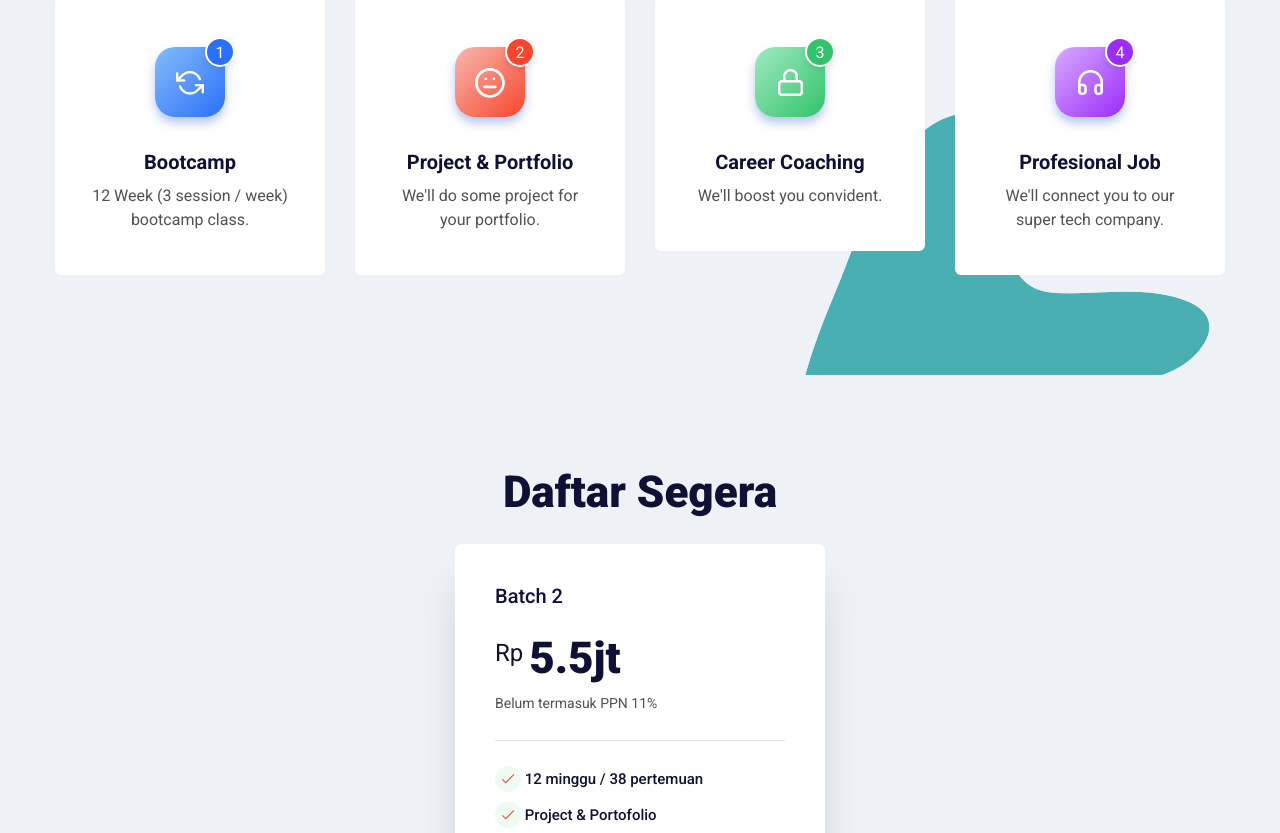
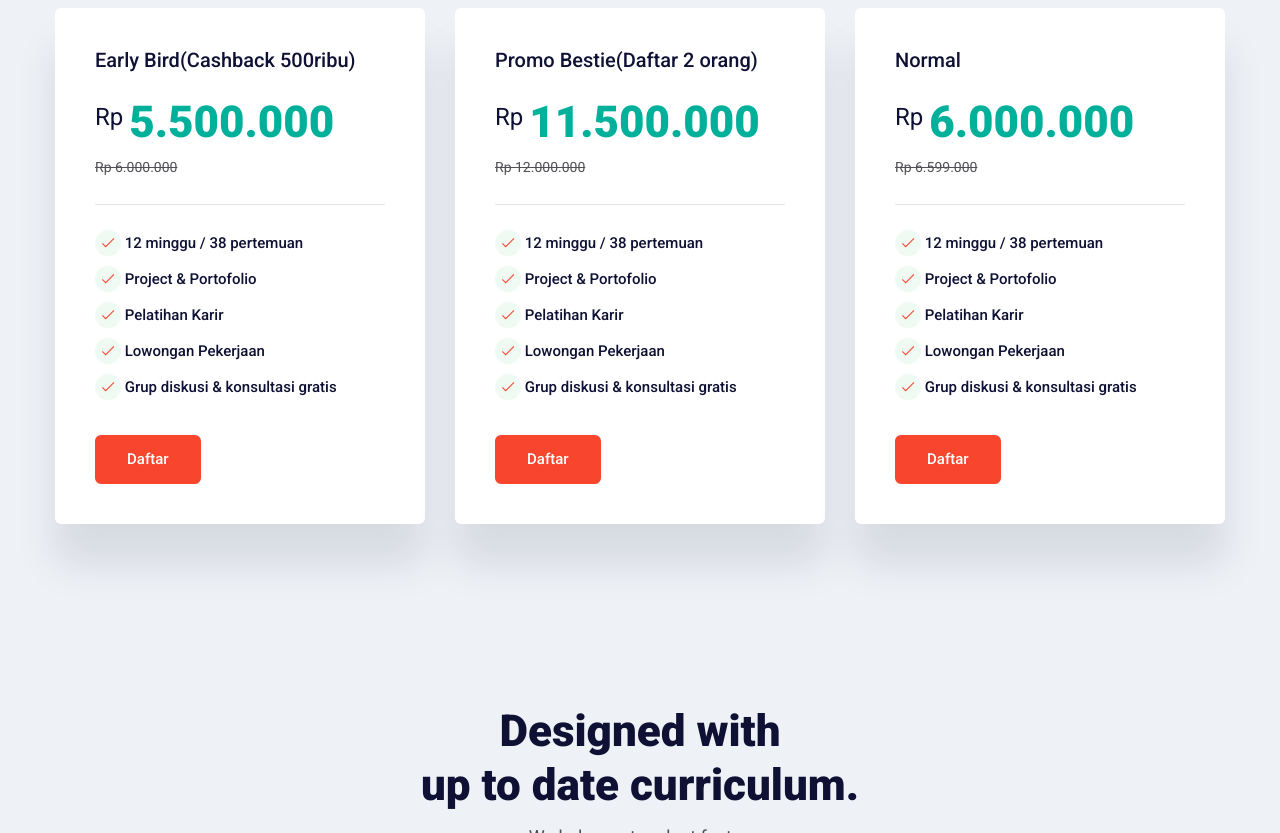
Before and after one commit to plmtmbnn/web-cooderu, a React (Create React App) app: page / in a window 1280 px wide. Shown: the part 927-1760 px from the top of the page. Built offline with nearby package versions, Linux system fonts and the light colour scheme.

Commit message:
fix pricing and img

```diff
--- a/src/assets/css/style.css
+++ b/src/assets/css/style.css
@@ -177,7 +177,7 @@
   width: 60px;
   height: 63px;
   bottom: 40px;
-  right: 80px;
+  left: 30px;
   cursor: pointer;
 }
 
--- a/src/components/HomeOne/PricingHomeOne.js
+++ b/src/components/HomeOne/PricingHomeOne.js
@@ -1,7 +1,4 @@
-import React, { useState } from 'react';
-
 function PricingHomeOne({ className }) {
-    const [toggleSwitch, setSwitchValue] = useState(true);
     return (
         <>
             <section className={`appie-pricing-area pt-90 pb-90 ${className || ''}`}>
@@ -9,96 +6,53 @@ function PricingHomeOne({ className }) {
                     <div className="row">
                         <div className="col-lg-12">
                             <div className="appie-section-title text-center">
-                                <h3 className="appie-title">Daftar Segera</h3>
+                                <h3 className="appie-title">Pendaftaran Batch 2</h3>
                                 <p hidden>Different layouts and styles for team sections.</p>
                             </div>
-                            <ul
-                                className="list-inline text-center switch-toggler-list"
-                                role="tablist"
-                                id="switch-toggle-tab"
-                                hidden
-                            >
-                                <li className={`month ${toggleSwitch ? 'active' : ''}`}>
-                                    <a href="#">Monthly</a>
-                                </li>
-                                <li>
-                                    <label
-                                        onClick={() => setSwitchValue(!toggleSwitch)}
-                                        className={`switch ${toggleSwitch ? 'on' : 'off'}`}
-                                    >
-                                        <span className="slider round" />
-                                    </label>
-                                </li>
-                                <li className={`year ${toggleSwitch === false ? 'active' : ''}`}>
-                                    <a href="#">Annualy</a>
-                                </li>
-                            </ul>
                         </div>
                     </div>
                     <div className="tabed-content">
-                        {toggleSwitch ? (
                         <div id="month">
                             <div className="row justify-content-center">
-                                    <div className="col-lg-4 col-md-6 wow animated fadeInLeft">
-                                        <div className="pricing-one__single" hidden>
+                                <div className="col-lg-4 col-md-6 wow animated fadeInUp">
+                                    <div className="pricing-one__single center">
                                         <div className="pricig-heading">
-                                                <h6>Fresh</h6>
+                                            <h6>
+                                                Early Bird<span>{'  (Cashback 500ribu)'}</span>
+                                            </h6>
                                             <div className="price-range">
-                                                    <sup>$</sup> <span>04</span>
-                                                    <p>/month</p>
+                                                <sup>Rp</sup>{' '}
+                                                <span style={{ color: '#00b09b' }}>5.500.000</span>
+                                                <p hidden>/month</p>
                                             </div>
-                                                <p>Get your 14 day free trial</p>
+                                            <p
+                                                style={{
+                                                    'text-decoration': 'line-through',
+                                                }}
+                                            >
+                                                Rp 6.000.000
+                                            </p>
                                         </div>
                                         <div className="pricig-body">
                                             <ul>
                                                 <li>
-                                                        <i className="fal fa-check" /> 60-day chat
-                                                        history
-                                                    </li>
-                                                    <li>
-                                                        <i className="fal fa-check" /> 15 GB cloud
-                                                        storage
-                                                    </li>
-                                                </ul>
-                                                <div className="pricing-btn mt-35">
-                                                    <a className="main-btn" href="#">
-                                                        Choose plan
-                                                    </a>
-                                                </div>
-                                            </div>
-                                        </div>
-                                    </div>
-                                    <div className="col-lg-4 col-md-6 wow animated fadeInUp">
-                                        <div className="pricing-one__single center">
-                                            <div className="pricig-heading">
-                                                <h6>Batch 2</h6>
-                                                <div className="price-range">
-                                                    <sup>Rp</sup> <span>5.5jt</span>
-                                                    <p hidden>/month</p>
-                                                </div>
-                                                <p>Belum termasuk PPN 11%</p>
-                                            </div>
-                                            <div className="pricig-body">
-                                                <ul>
-                                                    <li>
-                                                        <i className="fal fa-check" /> 12 minggu /
-                                                        38 pertemuan
+                                                    <i className="fal fa-check" /> 12 minggu / 38
+                                                    pertemuan
                                                 </li>
                                                 <li>
                                                     <i className="fal fa-check" /> Project &
                                                     Portofolio
                                                 </li>
                                                 <li>
-                                                        <i className="fal fa-check" /> Pelatihan
-                                                        Karir
+                                                    <i className="fal fa-check" /> Pelatihan Karir
                                                 </li>
                                                 <li>
                                                     <i className="fal fa-check" /> Lowongan
                                                     Pekerjaan
                                                 </li>
                                                 <li>
-                                                        <i className="fal fa-check" /> Grup diskusi
-                                                        & konsultasi gratis
+                                                    <i className="fal fa-check" /> Grup diskusi &
+                                                    konsultasi gratis
                                                 </li>
                                             </ul>
                                             <div className="pricing-btn mt-35">
@@ -115,148 +69,114 @@ function PricingHomeOne({ className }) {
                                         </div>
                                     </div>
                                 </div>
-                                    <div className="col-lg-4 col-md-6 wow animated fadeInRight">
-                                        <div className="pricing-one__single" hidden>
+                                <div className="col-lg-4 col-md-6 wow animated fadeInUp">
+                                    <div className="pricing-one__single center">
                                         <div className="pricig-heading">
-                                                <h6>Juicy</h6>
+                                            <h6>Promo Bestie(Daftar 2 orang)</h6>
                                             <div className="price-range">
-                                                    <sup>$</sup> <span>27</span>
-                                                    <p>/month</p>
+                                                <sup>Rp</sup>{' '}
+                                                <span style={{ color: '#00b09b' }}>11.500.000</span>
+                                                <p hidden>/month</p>
                                             </div>
-                                                <p>Billed $276 per website annually.</p>
+                                            <p
+                                                style={{
+                                                    'text-decoration': 'line-through',
+                                                }}
+                                            >
+                                                Rp 12.000.000
+                                            </p>
                                         </div>
                                         <div className="pricig-body">
                                             <ul>
                                                 <li>
-                                                        <i className="fal fa-check" /> 60-day chat
-                                                        history
+                                                    <i className="fal fa-check" /> 12 minggu / 38
+                                                    pertemuan
                                                 </li>
                                                 <li>
-                                                        <i className="fal fa-check" /> Data security
+                                                    <i className="fal fa-check" /> Project &
+                                                    Portofolio
                                                 </li>
                                                 <li>
-                                                        <i className="fal fa-check" /> 100 GB cloud
-                                                        storage
+                                                    <i className="fal fa-check" /> Pelatihan Karir
                                                 </li>
                                                 <li>
-                                                        <i className="fal fa-check" /> 24/7 Support
+                                                    <i className="fal fa-check" /> Lowongan
+                                                    Pekerjaan
+                                                </li>
+                                                <li>
+                                                    <i className="fal fa-check" /> Grup diskusi &
+                                                    konsultasi gratis
                                                 </li>
                                             </ul>
                                             <div className="pricing-btn mt-35">
-                                                    <a className="main-btn" href="#">
-                                                        Choose plan
+                                                <a
+                                                    className="main-btn"
+                                                    href="https://wa.me/6281314984021?text=Halo Cooderu, saya mau daftar"
+                                                >
+                                                    Daftar
                                                 </a>
                                             </div>
                                         </div>
-                                        </div>
-                                    </div>
-                                </div>
-                            </div>
-                        ) : (
-                            <div id="year">
-                                <div className="row justify-content-center">
-                                    <div className="col-lg-4 col-md-6 wow animated fadeInLeft">
-                                        <div className="pricing-one__single">
-                                            <div className="pricig-heading">
-                                                <h6>Fresh</h6>
-                                                <div className="price-range">
-                                                    <sup>$</sup> <span>32</span>
-                                                    <p>/Yearly</p>
-                                                </div>
-                                                <p>Get your 14 day free trial</p>
-                                            </div>
-                                            <div className="pricig-body">
-                                                <ul>
-                                                    <li>
-                                                        <i className="fal fa-check" /> 60-day chat
-                                                        history
-                                                    </li>
-                                                    <li>
-                                                        <i className="fal fa-check" /> 15 GB cloud
-                                                        storage
-                                                    </li>
-                                                </ul>
-                                                <div className="pricing-btn mt-35">
-                                                    <a className="main-btn" href="#">
-                                                        Choose plan
-                                                    </a>
-                                                </div>
+                                        <div className="pricing-rebon">
+                                            <span></span>
                                         </div>
                                     </div>
                                 </div>
                                 <div className="col-lg-4 col-md-6 wow animated fadeInUp">
                                     <div className="pricing-one__single center">
                                         <div className="pricig-heading">
-                                                <h6>Sweet</h6>
+                                            <h6>Normal</h6>
                                             <div className="price-range">
-                                                    <sup>$</sup> <span>116</span>
-                                                    <p>/Yearly</p>
+                                                <sup>Rp</sup>{' '}
+                                                <span style={{ color: '#00b09b' }}>6.000.000</span>
+                                                <p hidden>/month</p>
                                             </div>
-                                                <p>Billed $276 per website annually.</p>
+                                            <p
+                                                style={{
+                                                    'text-decoration': 'line-through',
+                                                }}
+                                            >
+                                                Rp 6.599.000
+                                            </p>
                                         </div>
                                         <div className="pricig-body">
                                             <ul>
                                                 <li>
-                                                        <i className="fal fa-check" /> 60-day chat
-                                                        history
+                                                    <i className="fal fa-check" /> 12 minggu / 38
+                                                    pertemuan
                                                 </li>
                                                 <li>
-                                                        <i className="fal fa-check" /> 50 GB cloud
-                                                        storage
+                                                    <i className="fal fa-check" /> Project &
+                                                    Portofolio
                                                 </li>
                                                 <li>
-                                                        <i className="fal fa-check" /> 24/7 Support
+                                                    <i className="fal fa-check" /> Pelatihan Karir
+                                                </li>
+                                                <li>
+                                                    <i className="fal fa-check" /> Lowongan
+                                                    Pekerjaan
+                                                </li>
+                                                <li>
+                                                    <i className="fal fa-check" /> Grup diskusi &
+                                                    konsultasi gratis
                                                 </li>
                                             </ul>
                                             <div className="pricing-btn mt-35">
-                                                    <a className="main-btn" href="#">
-                                                        Choose plan
+                                                <a
+                                                    className="main-btn"
+                                                    href="https://wa.me/6281314984021?text=Halo Cooderu, saya mau daftar"
+                                                >
+                                                    Daftar
                                                 </a>
                                             </div>
                                         </div>
                                         <div className="pricing-rebon">
-                                                <span>Most Popular</span>
-                                            </div>
-                                        </div>
-                                    </div>
-                                    <div className="col-lg-4 col-md-6 wow animated fadeInRight">
-                                        <div className="pricing-one__single">
-                                            <div className="pricig-heading">
-                                                <h6>Juicy</h6>
-                                                <div className="price-range">
-                                                    <sup>$</sup> <span>227</span>
-                                                    <p>/Yearly</p>
-                                                </div>
-                                                <p>Billed $276 per website annually.</p>
-                                            </div>
-                                            <div className="pricig-body">
-                                                <ul>
-                                                    <li>
-                                                        <i className="fal fa-check" /> 60-day chat
-                                                        history
-                                                    </li>
-                                                    <li>
-                                                        <i className="fal fa-check" /> Data security
-                                                    </li>
-                                                    <li>
-                                                        <i className="fal fa-check" /> 100 GB cloud
-                                                        storage
-                                                    </li>
-                                                    <li>
-                                                        <i className="fal fa-check" /> 24/7 Support
-                                                    </li>
-                                                </ul>
-                                                <div className="pricing-btn mt-35">
-                                                    <a className="main-btn" href="#">
-                                                        Choose plan
-                                                    </a>
+                                            <span></span>
                                         </div>
                                     </div>
                                 </div>
                             </div>
                         </div>
-                            </div>
-                        )}
                     </div>
                 </div>
             </section>
--- a/src/components/HomeOne/index.js
+++ b/src/components/HomeOne/index.js
@@ -25,11 +25,11 @@ function HomeOne() {
             <Drawer drawer={drawer} action={drawerAction.toggle} />
             <HomeOneHeader action={drawerAction.toggle} />
             <HeroHomeOne />
+            <PricingHomeOne />
             <ServicesHomeOne />
             {/* <FeaturesHomeOne /> */}
             {/* <TrafficHomeOne /> */}
             {/* <TestimonialHomeOne /> */}
-            <PricingHomeOne />
             <FaqHomeOne />
             <TeamHomeOne />
             <SponserHomeTwo />
```
Also changed, not shown: src/components/HomeOne/HeroHomeOne.js (+2 -20 lines), src/assets/images/hero-thumb-1.png. Lines whose indentation alone changed are shown as unchanged.
